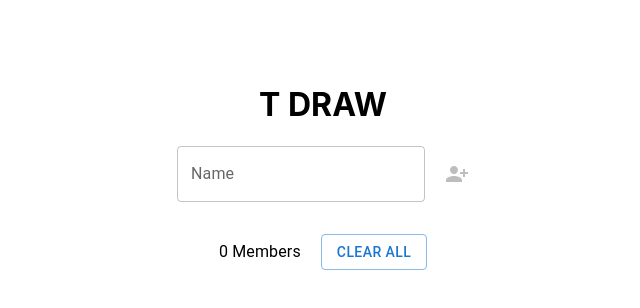
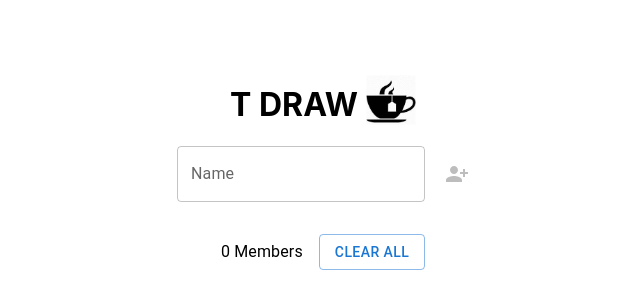
Before and after one commit to ShekarLmson64/T-draw, a React (Create React App) app: page / in a window 1280 px wide. Shown: the top 308 px of the page, without its empty margins (317-957 px from the left). Built offline with nearby package versions, Linux system fonts and the light colour scheme.

Commit message:
Added logo

```diff
--- a/src/Draw.js
+++ b/src/Draw.js
@@ -16,13 +16,13 @@ import React, { useState } from "react";
 import PersonAddAlt1Icon from "@mui/icons-material/PersonAddAlt1";
 import CancelIcon from "@mui/icons-material/Cancel";
 import WheelComponent from "react-wheel-of-prizes";
-
+import teaLogo from "./Tea.jpg"
 function Draw() {
   const [candids, setCandids] = useState([]);
   const [show, setShow] = useState(false);
   const [inputValue, setInputValue] = useState("");
   const [open, setOpen] = React.useState(false);
-
+  const [winner, setWinner] = useState("");
   const handleCandids = () => {
     if (inputValue?.length > 3 && !candids?.includes(inputValue)) {
       setCandids([...candids, inputValue]);
@@ -74,11 +74,19 @@ function Draw() {
     "#FF9000",
   ];
   const onFinished = (w) => {
-    console.log("=======", w);
+    setWinner(w);
   };
   return (
     <Box p={8}>
+      <Stack
+        gap={"8px"}
+        flexDirection="row"
+        alignItems="center"
+        justifyContent="center"
+      >
       <h1>T DRAW</h1>
+      <img src={teaLogo} style={{width:"50px", marginBottom:"10px"}} alt="c"></img>
+      </Stack>
       <Snackbar
         anchorOrigin={{ vertical: "top", horizontal: "center" }}
         open={open}
@@ -108,7 +116,7 @@ function Draw() {
       </Stack>
       <Stack
         py={4}
-        gap="20px"
+        gap="16px"
         flexDirection="row"
         justifyContent="center"
         alignItems="center"
@@ -150,6 +158,7 @@ function Draw() {
             downDuration={1000}
             fontFamily="Arial"
           />
+          <h1>{winner}</h1>
         </Box>
       )}
     </Box>
```
Also changed, not shown: src/Tea.jpg (added).
